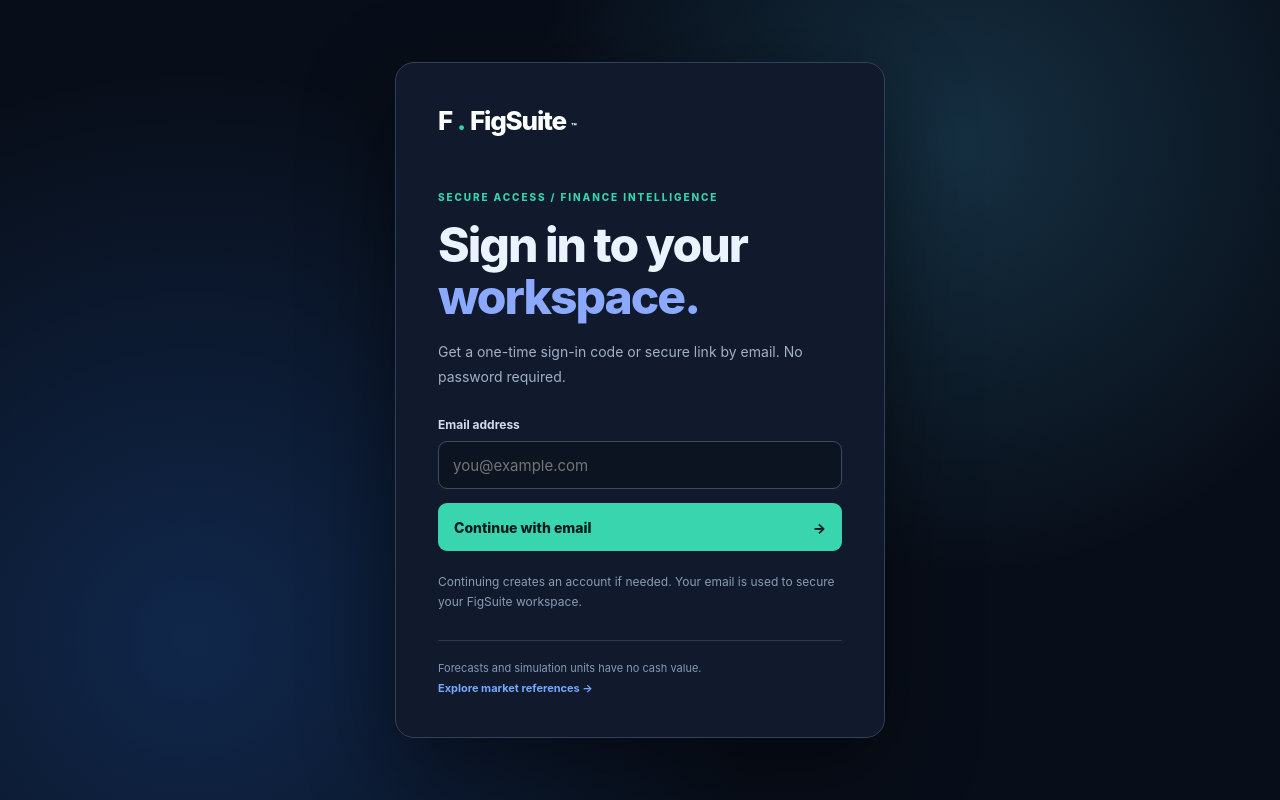
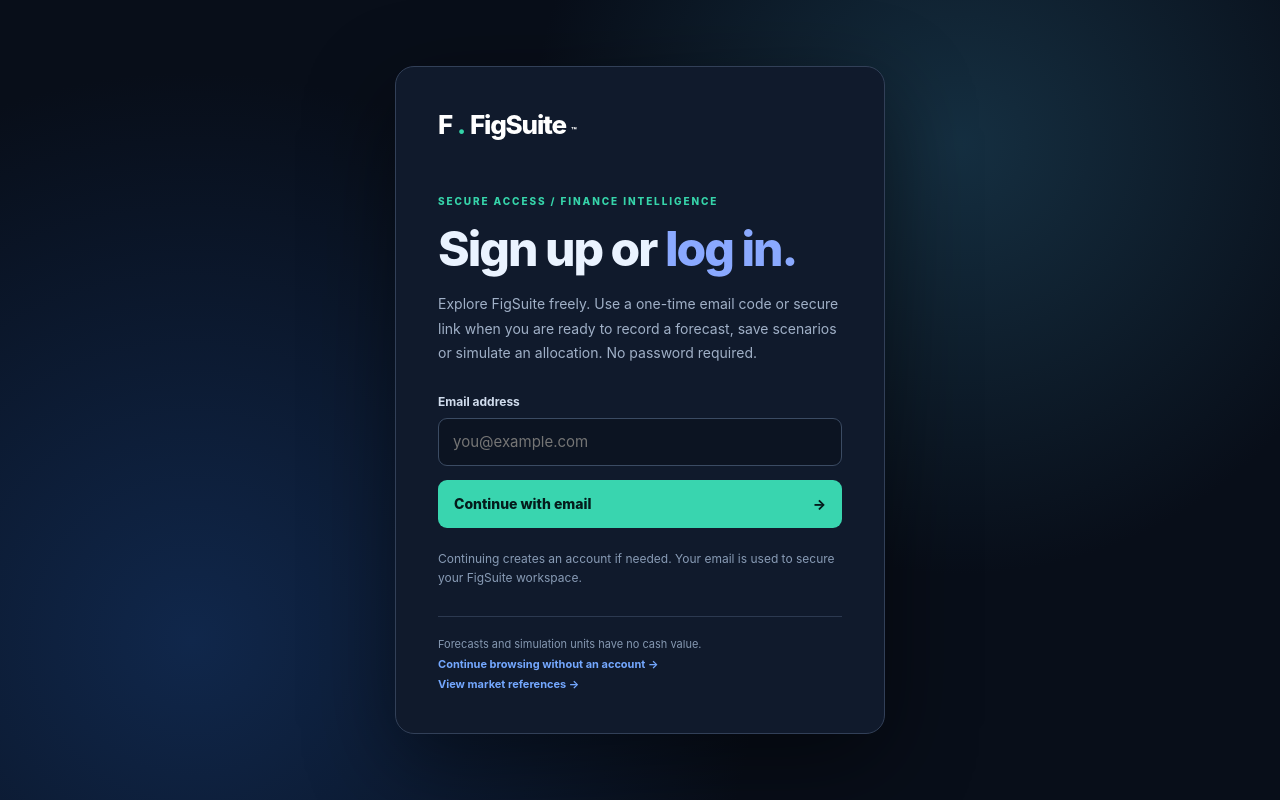
Before and after one commit to ByMarkAllan/FigSuite, a Next.js app in the folder apps/web/: page /login in a window 1280 px wide. Built offline with nearby package versions, Linux system fonts and the light colour scheme; no server answers.

Commit message:
feat(auth): make signup/login optional during browsing and clarify member-only actions

```diff
--- a/apps/web/app/login/page.tsx
+++ b/apps/web/app/login/page.tsx
@@ -19,15 +19,15 @@ export default async function LoginPage({
   if (data?.claims?.sub) redirect(next);
   return <main className="auth-page">
     <section className="auth-card">
-      <Link href="/market-data" className="auth-wordmark">F<span>.</span> FigSuite<sup>™</sup></Link>
+      <Link href="/" className="auth-wordmark">F<span>.</span> FigSuite<sup>™</sup></Link>
       <div className="auth-eyebrow">SECURE ACCESS / FINANCE INTELLIGENCE</div>
-      <h1>Sign in to your <span>workspace.</span></h1>
-      <p className="auth-lead">Get a one-time sign-in code or secure link by email. No password required.</p>
+      <h1>Sign up or <span>log in.</span></h1>
+      <p className="auth-lead">Explore FigSuite freely. Use a one-time email code or secure link when you are ready to record a forecast, save scenarios or simulate an allocation. No password required.</p>
       <LoginForm destination={next} initialError={params.error === 'auth' ? 'Verification failed. Please request a new code.' : undefined}
         signedOut={params.logged_out === '1'}/>
       <div className="auth-footer">
         <span>Forecasts and simulation units have no cash value.</span>
-        <Link href="/market-data">Explore market references →</Link>
+        <Link href="/">Continue browsing without an account →</Link><Link href="/market-data">View market references →</Link>
       </div>
     </section>
   </main>;
```
